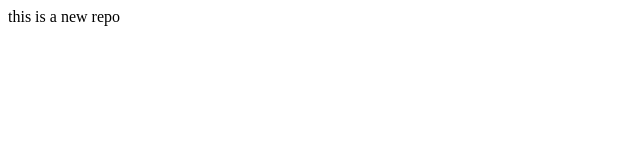
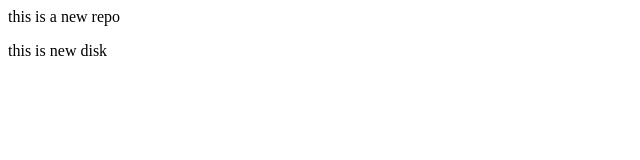
Before and after one commit to sujitthorat2004/localrepo, a plain HTML site: page index.html in a window 1280 px wide. Shown: the full height of the page, 0-640 px from the left. Drawn offline with Linux system fonts and the light colour scheme.

Commit message:
new disk add

```diff
--- a/index.html
+++ b/index.html
@@ -1 +1,2 @@
 <p>this is a new repo</p>
+<p>this is new disk</p>
```
